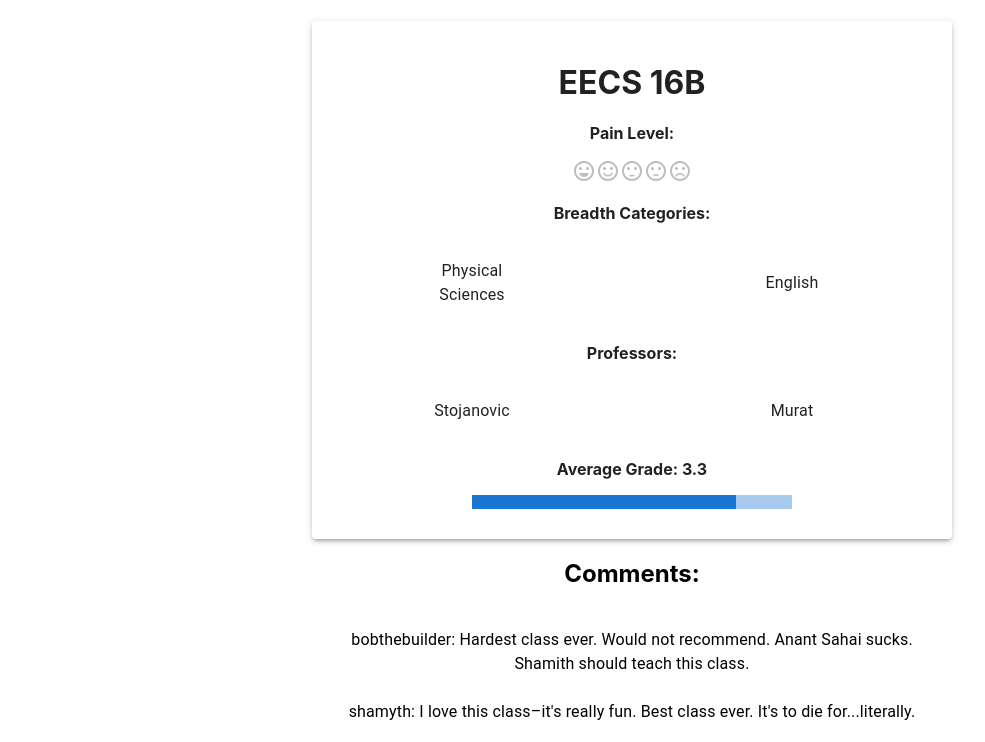
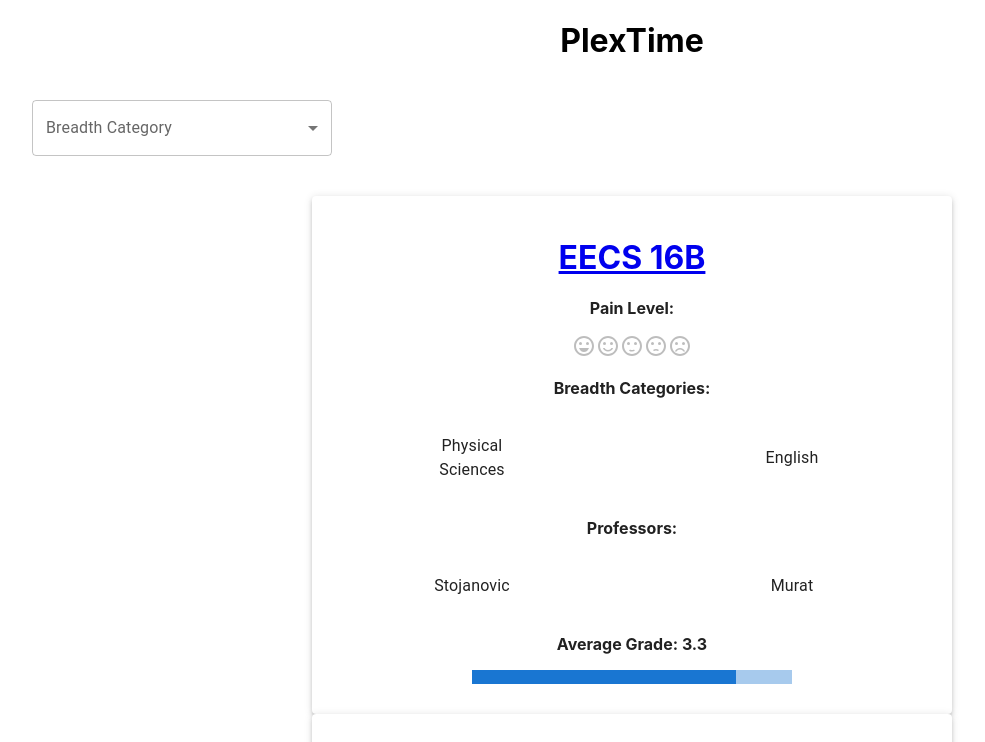
Before and after one commit to sathvikag/plextime, a React (Create React App) app in the folder frontend/: page / in a window 1280 px wide. Shown: the top 742 px of the page, without its empty margins (8-993 px from the left). Built offline with nearby package versions, Linux system fonts and the light colour scheme; no server answers.

Commit message:
finished

```diff
--- a/frontend/package.json
+++ b/frontend/package.json
@@ -12,6 +12,7 @@
     "@testing-library/user-event": "^13.5.0",
     "react": "^18.0.0",
     "react-dom": "^18.0.0",
+    "react-router-dom": "^6.3.0",
     "react-scripts": "5.0.1",
     "web-vitals": "^2.1.4"
   },
--- a/frontend/src/App.js
+++ b/frontend/src/App.js
@@ -1,21 +1,27 @@
 import logo from './logo.svg';
 import './App.css';
-import Class from './components/Class';
 import SearchPage from './components/SearchPage';
 import Comments from './components/Comments';
 
-function App() {
+import { BrowserRouter, Route, Routes, Navigate } from 'react-router-dom';
+
+const App = () => {
   return (
     <div className="App">
-
-        <Comments class={{
+        <BrowserRouter>
+          <Routes>
+            <Route exact path="/" element={<SearchPage />} />
+            <Route exact path="/comments" element={<Comments class={{
             _id: "3ibvb349nveen34nv93vbd",
             name: "EECS 16B",
             breadth_category: ['Physical Sciences', 'English'],
             average_grade: 3.3,
             pain_level: 4,
             professors: ['Stojanovic', 'Murat']
-            }}/>
+        }}/>} />
+            <Route path="*" element={<Navigate to="/"/>} />
+          </Routes>
+        </BrowserRouter>
     </div>
   );
 }
--- a/frontend/src/components/Class.js
+++ b/frontend/src/components/Class.js
@@ -11,6 +11,7 @@ import List from '@mui/material/List';
 import ListItem from '@mui/material/ListItem';
 import ListItemButton from '@mui/material/ListItemButton';
 import ListItemText from '@mui/material/ListItemText';
+import { Link } from 'react-router-dom';
 
 const customIcons = {
     5: {
@@ -49,7 +50,7 @@ const Class = props => {
     return (
         <Paper elevation = {3} style={{width: "50%"}} sx = {{maxWidth: "50%", textAlign: "center", marginLeft: "auto", marginRight: "auto"}}>
             <br />
-            <h1>{classData.name}</h1>
+            <h1><a href="/comments">{classData.name}</a></h1>
             <p style = {{fontWeight: "bold"}}>Pain Level:</p>
             <Rating
                 name="highlight-selected-only"
```
Also changed, not shown: 1 other file (tests, documents, lock files or other folders). Lines whose indentation alone changed are shown as unchanged.
